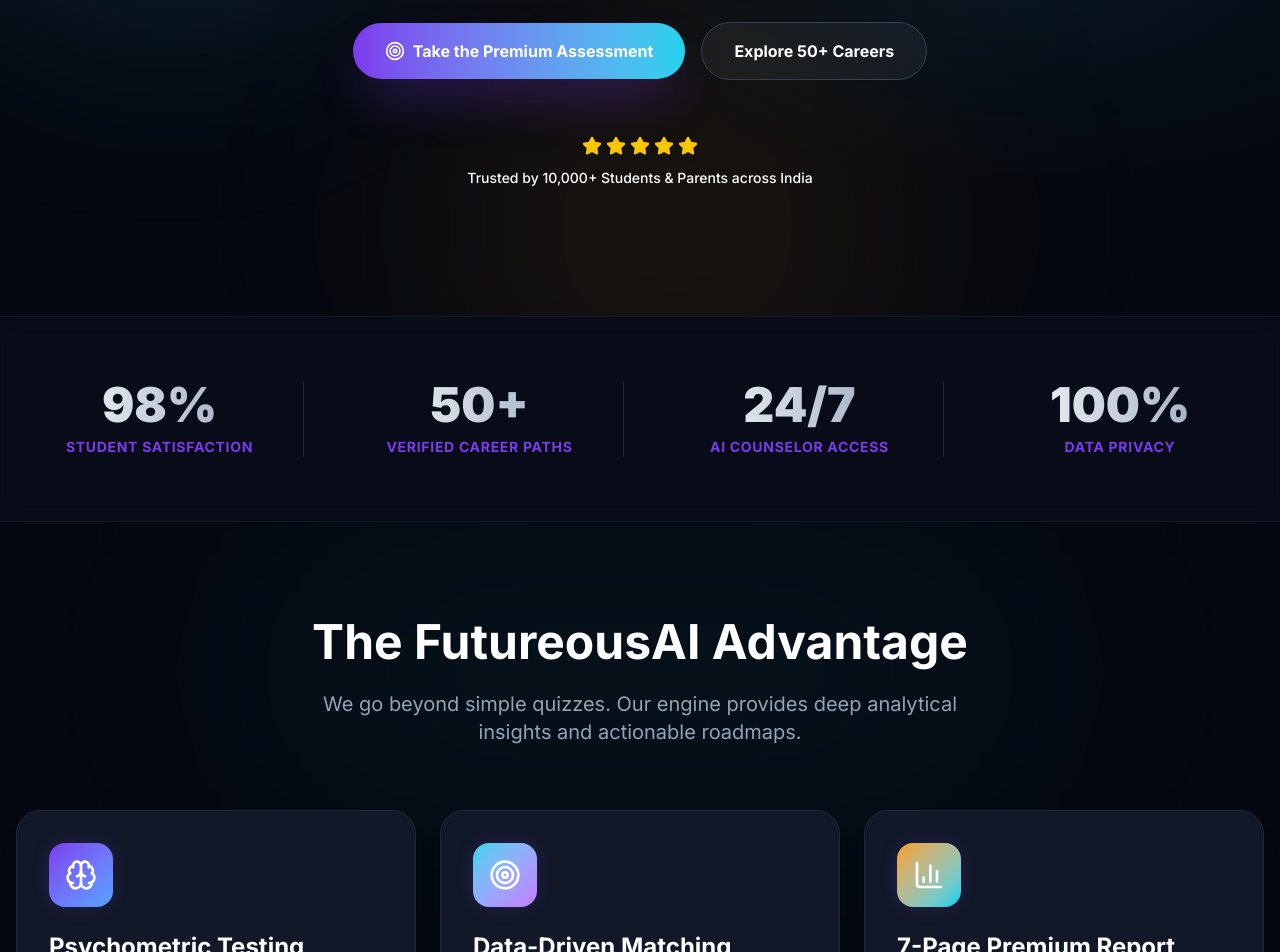
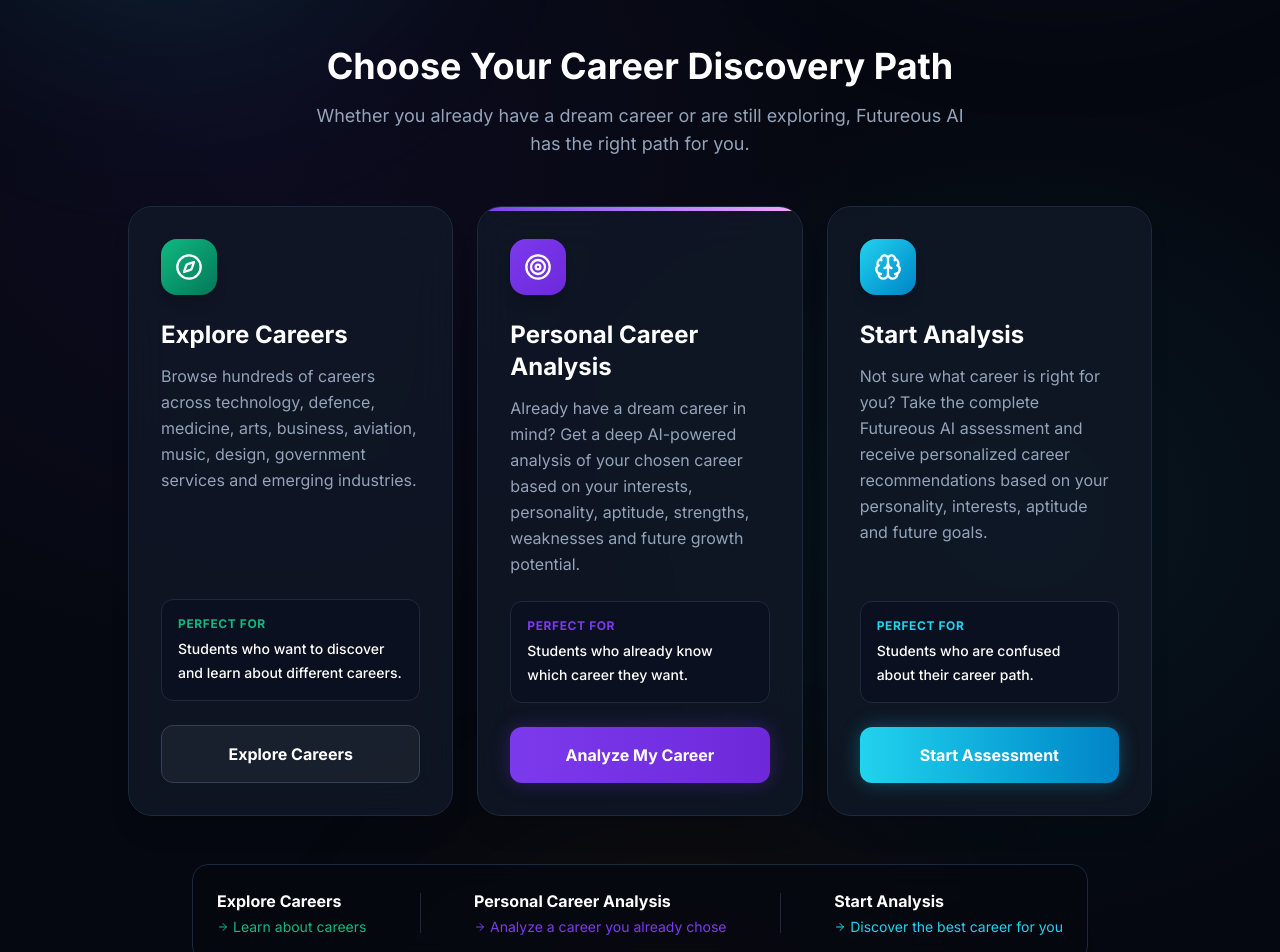
Before and after one commit to bhaskar-2010/FutureousAI, a Next.js app: page / in a window 1280 px wide. Shown: the part 600-1552 px from the top of the page. Built offline with nearby package versions, Linux system fonts and the light colour scheme; no server answers.

Commit message:
Landing page UX improvements

```diff
--- a/src/components/home/LandingPage.tsx
+++ b/src/components/home/LandingPage.tsx
@@ -73,29 +73,117 @@
               The most advanced psychometric and AI engine built specifically for Indian students. Discover your true potential, get a 7-page comprehensive report, and chat with an expert AI counselor.
             </p>
 
-            <div className="flex flex-col sm:flex-row flex-wrap gap-4 justify-center items-center">
-              <Link
-                href="/personal-analysis/onboarding"
-                className="group relative inline-flex items-center justify-center px-8 py-4 font-bold text-white rounded-full overflow-hidden shadow-2xl shadow-[#7C3AED]/40 hover:shadow-[#7C3AED]/60 hover:scale-105 transition-all bg-gradient-to-r from-[#7C3AED] to-[#22D3EE]"
+            {/* ── Discovery Paths ── */}
+            <div className="mt-16 w-full text-left">
+              <div className="text-center mb-12">
+                <h2 className="text-3xl md:text-4xl font-bold text-white mb-4">Choose Your Career Discovery Path</h2>
+                <p className="text-[#94A3B8] text-lg max-w-2xl mx-auto">
+                  Whether you already have a dream career or are still exploring, Futureous AI has the right path for you.
+                </p>
+              </div>
+
+              <div className="grid md:grid-cols-2 lg:grid-cols-3 gap-6 mb-12">
+                {/* Option 1: Explore Careers */}
+                <motion.div
+                  initial={{ opacity: 0, y: 20 }}
+                  animate={{ opacity: 1, y: 0 }}
+                  transition={{ delay: 0.2 }}
+                  className="bg-[#111827]/80 backdrop-blur-xl border border-slate-800 p-8 rounded-3xl flex flex-col hover:border-[#10B981]/50 transition-all group shadow-xl"
+                >
+                  <div className="w-14 h-14 rounded-2xl bg-gradient-to-br from-[#10B981] to-[#047857] flex items-center justify-center mb-6 shadow-lg group-hover:scale-110 transition-transform">
+                    <Compass className="w-7 h-7 text-white" />
+                  </div>
+                  <h3 className="text-2xl font-bold text-white mb-3">Explore Careers</h3>
+                  <p className="text-[#94A3B8] mb-6 flex-1 text-base leading-relaxed">
+                    Browse hundreds of careers across technology, defence, medicine, arts, business, aviation, music, design, government services and emerging industries.
+                  </p>
+                  <div className="bg-[#0B1020] p-4 rounded-xl border border-slate-800 mb-6">
+                    <span className="text-xs font-bold text-[#10B981] uppercase tracking-wider block mb-1">Perfect For</span>
+                    <span className="text-sm text-white font-medium">Students who want to discover and learn about different careers.</span>
+                  </div>
+                  <Link href="/careers" className="w-full py-4 rounded-xl font-bold text-center bg-white/5 hover:bg-white/10 text-white border border-slate-700 transition-colors">
+                    Explore Careers
+                  </Link>
+                </motion.div>
+
+                {/* Option 2: Personal Career Analysis */}
+                <motion.div
+                  initial={{ opacity: 0, y: 20 }}
+                  animate={{ opacity: 1, y: 0 }}
+                  transition={{ delay: 0.3 }}
+                  className="bg-[#111827]/80 backdrop-blur-xl border border-slate-800 p-8 rounded-3xl flex flex-col hover:border-[#7C3AED]/50 transition-all group shadow-xl relative overflow-hidden"
+                >
+                  <div className="absolute top-0 left-0 w-full h-1 bg-gradient-to-r from-[#7C3AED] to-[#F0ABFC]" />
+                  <div className="w-14 h-14 rounded-2xl bg-gradient-to-br from-[#7C3AED] to-[#6D28D9] flex items-center justify-center mb-6 shadow-lg group-hover:scale-110 transition-transform">
+                    <Target className="w-7 h-7 text-white" />
+                  </div>
+                  <h3 className="text-2xl font-bold text-white mb-3">Personal Career Analysis</h3>
+                  <p className="text-[#94A3B8] mb-6 flex-1 text-base leading-relaxed">
+                    Already have a dream career in mind? Get a deep AI-powered analysis of your chosen career based on your interests, personality, aptitude, strengths, weaknesses and future growth potential.
+                  </p>
+                  <div className="bg-[#0B1020] p-4 rounded-xl border border-slate-800 mb-6">
+                    <span className="text-xs font-bold text-[#7C3AED] uppercase tracking-wider block mb-1">Perfect For</span>
+                    <span className="text-sm text-white font-medium">Students who already know which career they want.</span>
+                  </div>
+                  <Link href="/personal-analysis/onboarding" className="w-full py-4 rounded-xl font-bold text-center bg-gradient-to-r from-[#7C3AED] to-[#6D28D9] text-white hover:opacity-90 transition-opacity shadow-[0_0_20px_rgba(124,58,237,0.3)]">
+                    Analyze My Career
+                  </Link>
+                </motion.div>
+
+                {/* Option 3: Start Analysis */}
+                <motion.div
+                  initial={{ opacity: 0, y: 20 }}
+                  animate={{ opacity: 1, y: 0 }}
+                  transition={{ delay: 0.4 }}
+                  className="bg-[#111827]/80 backdrop-blur-xl border border-slate-800 p-8 rounded-3xl flex flex-col hover:border-[#22D3EE]/50 transition-all group shadow-xl"
+                >
+                  <div className="w-14 h-14 rounded-2xl bg-gradient-to-br from-[#22D3EE] to-[#0284C7] flex items-center justify-center mb-6 shadow-lg group-hover:scale-110 transition-transform">
+                    <Brain className="w-7 h-7 text-white" />
+                  </div>
+                  <h3 className="text-2xl font-bold text-white mb-3">Start Analysis</h3>
+                  <p className="text-[#94A3B8] mb-6 flex-1 text-base leading-relaxed">
+                    Not sure what career is right for you? Take the complete Futureous AI assessment and receive personalized career recommendations based on your personality, interests, aptitude and future goals.
+                  </p>
+                  <div className="bg-[#0B1020] p-4 rounded-xl border border-slate-800 mb-6">
+                    <span className="text-xs font-bold text-[#22D3EE] uppercase tracking-wider block mb-1">Perfect For</span>
+                    <span className="text-sm text-white font-medium">Students who are confused about their career path.</span>
+                  </div>
+                  <Link href="/onboarding" className="w-full py-4 rounded-xl font-bold text-center bg-gradient-to-r from-[#22D3EE] to-[#0284C7] text-white hover:opacity-90 transition-opacity shadow-[0_0_20px_rgba(34,211,238,0.3)]">
+                    Start Assessment
+                  </Link>
+                </motion.div>
+              </div>
+
+              {/* Comparison Row */}
+              <motion.div
+                initial={{ opacity: 0, y: 20 }}
+                animate={{ opacity: 1, y: 0 }}
+                transition={{ delay: 0.5 }}
+                className="bg-[#050810]/80 backdrop-blur-md border border-slate-800 rounded-2xl p-6 flex flex-col md:flex-row items-center justify-between gap-6 max-w-4xl mx-auto"
               >
-                <span className="flex items-center gap-2">
-                  <Target className="w-5 h-5" /> Take the Premium Assessment
-                </span>
-              </Link>
-              <Link
-                href="/careers"
-                className="inline-flex items-center justify-center px-8 py-4 font-bold rounded-full border border-slate-700 bg-white/5 hover:bg-white/10 text-white hover:border-[#22D3EE]/50 transition-colors"
-              >
-                Explore 50+ Careers
-              </Link>
+                <div className="flex flex-col items-center text-center md:items-start md:text-left">
+                  <span className="font-bold text-white mb-1">Explore Careers</span>
+                  <span className="text-sm text-[#10B981] flex items-center gap-1"><ArrowRight className="w-3 h-3" /> Learn about careers</span>
+                </div>
+                <div className="hidden md:block w-px h-10 bg-slate-800" />
+                <div className="flex flex-col items-center text-center md:items-start md:text-left">
+                  <span className="font-bold text-white mb-1">Personal Career Analysis</span>
+                  <span className="text-sm text-[#7C3AED] flex items-center gap-1"><ArrowRight className="w-3 h-3" /> Analyze a career you already chose</span>
+                </div>
+                <div className="hidden md:block w-px h-10 bg-slate-800" />
+                <div className="flex flex-col items-center text-center md:items-start md:text-left">
+                  <span className="font-bold text-white mb-1">Start Analysis</span>
+                  <span className="text-sm text-[#22D3EE] flex items-center gap-1"><ArrowRight className="w-3 h-3" /> Discover the best career for you</span>
+                </div>
+              </motion.div>
             </div>
 
             {/* Social proof */}
             <motion.div
               initial={{ opacity: 0 }}
               animate={{ opacity: 1 }}
-              transition={{ delay: 0.5 }}
-              className="mt-14 flex flex-col items-center justify-center gap-3 text-sm text-[#94A3B8]"
+              transition={{ delay: 0.6 }}
+              className="mt-16 flex flex-col items-center justify-center gap-3 text-sm text-[#94A3B8]"
             >
               <div className="flex items-center gap-1">
                 {[...Array(5)].map((_, i) => <Star key={i} className="w-5 h-5 text-yellow-400 fill-yellow-400" />)}
```
